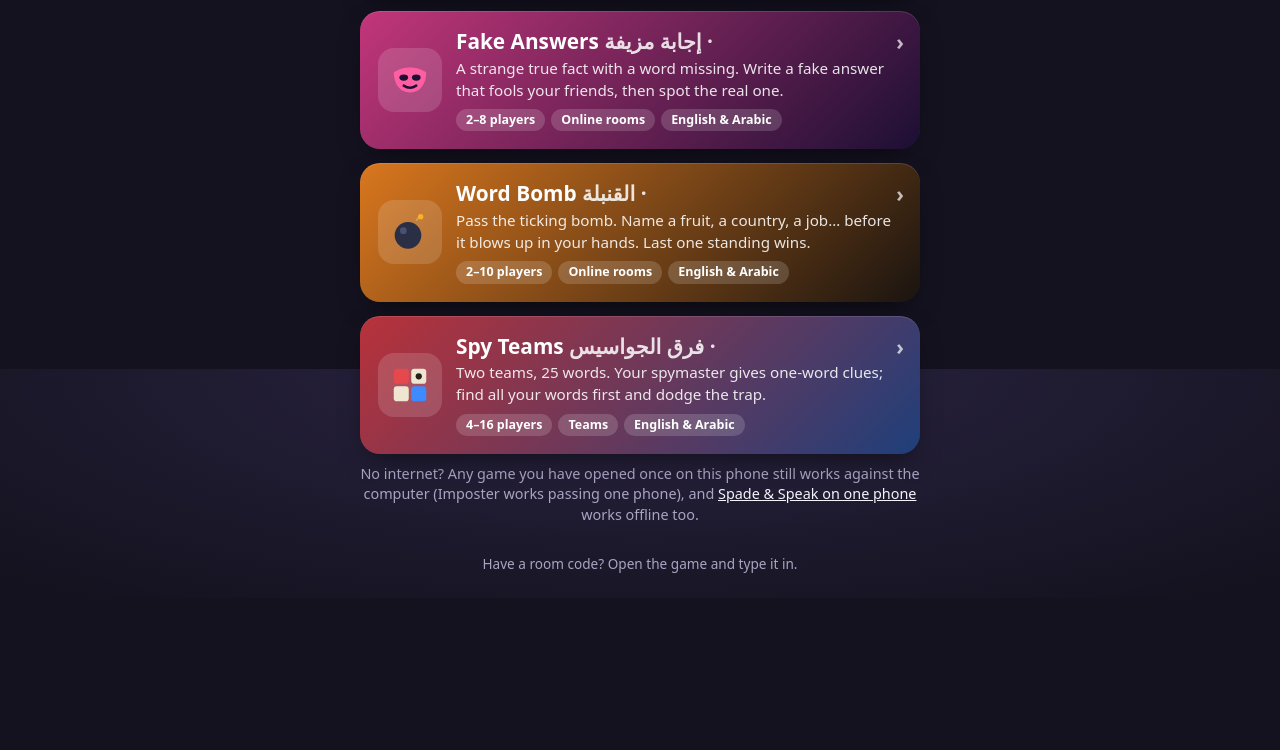
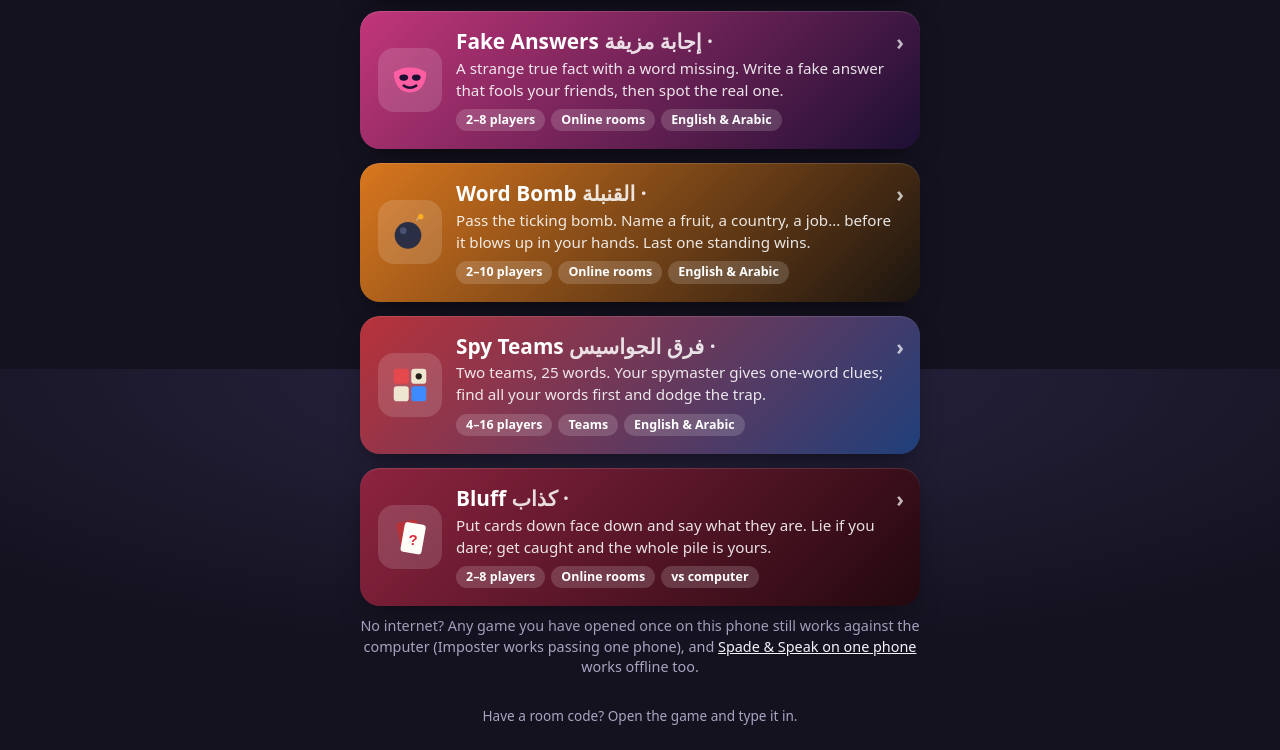
Before and after one commit to libyan11/libyan11.github.io, a plain HTML site: page index.html in a window 1280 px wide. Shown: the part 3631-4381 px from the top of the page. Before the commit the page ends 4229 px from the top, so only its background shows below. Drawn offline with Linux system fonts and the light colour scheme.

Commit message:
Add Bluff to the hub, the wheel and Game Night
Co-Authored-By: Claude Opus 5.5 <noreply@anthropic.com>

```diff
--- a/index.html
+++ b/index.html
@@ -5,7 +5,7 @@
 <script>if("serviceWorker"in navigator&&location.protocol==="https:")addEventListener("load",function(){navigator.serviceWorker.register("sw.js").catch(function(){})})</script>
 <meta name="viewport" content="width=device-width, initial-scale=1, viewport-fit=cover">
 <title>Game Night</title>
-<meta name="description" content="Free party and card games to play with friends on your phones: Spade & Speak, President & Peasant, Grand Tour Tycoon, Ludo, Dominoes, Liar's Dice, Four in a Row, Checkers, Dots and Boxes, Mancala, Imposter, Closest Guess, Code Breaker, Memory Match, Trivia, the Letter Game, Clue Cards, Draw & Guess, Crazy Eights, Mafia, Backgammon, Word Guess, Fake Answers, Word Bomb and Spy Teams. No accounts, no downloads.">
+<meta name="description" content="Free party and card games to play with friends on your phones: Spade & Speak, President & Peasant, Grand Tour Tycoon, Ludo, Dominoes, Liar's Dice, Four in a Row, Checkers, Dots and Boxes, Mancala, Imposter, Closest Guess, Code Breaker, Memory Match, Trivia, the Letter Game, Clue Cards, Draw & Guess, Crazy Eights, Mafia, Backgammon, Word Guess, Fake Answers, Word Bomb, Spy Teams and Bluff. No accounts, no downloads.">
 <meta property="og:title" content="Game Night">
 <meta property="og:description" content="Pick a game and play with friends on your phones. No accounts, no downloads.">
 <meta property="og:type" content="website">
@@ -85,6 +85,7 @@ header p { margin: 6px 0 0; color: var(--muted); }
 .fake { --c1: #C2367A; --c2: #1C0F33; }
 .bomb { --c1: #D9771E; --c2: #1A1410; }
 .spyteams { --c1: #B8323A; --c2: #1F3F7A; }
+.bluff { --c1: #8E2440; --c2: #22080F; }
 
 /* the wheel for when nobody can decide */
 /* Game Night: a playlist of games in one room */
@@ -456,6 +457,15 @@ footer { margin-top: 28px; text-align: center; color: var(--muted); font-size: .
       </div>
       <span class="go" aria-hidden="true">›</span>
     </a>
+    <a class="game bluff" data-game="bluff" data-min="2" data-max="8" data-short="Bluff" href="/bluff/">
+      <span class="emblem"><svg viewBox="0 0 64 64" aria-hidden="true"><rect x="14" y="6" width="34" height="48" rx="5" fill="#B8323A" transform="rotate(-12 31 30)"/><rect x="20" y="10" width="34" height="48" rx="5" fill="#FFFDF7" transform="rotate(10 37 34)"/><text x="37" y="44" font-size="24" text-anchor="middle" font-family="Arial" font-weight="bold" fill="#D6303A">?</text></svg></span>
+      <div>
+        <h2>Bluff <span dir="rtl" lang="ar" style="font-weight:700;opacity:.85">· كذاب</span></h2>
+        <p>Put cards down face down and say what they are. Lie if you dare; get caught and the whole pile is yours.</p>
+        <span class="chips"><span>2–8 players</span><span>Online rooms</span><span>vs computer</span></span>
+      </div>
+      <span class="go" aria-hidden="true">›</span>
+    </a>
   </nav>
 
   <p class="extra">No internet? Any game you have opened once on this phone still works against the computer (Imposter works passing one phone), and <a href="/spade-and-speak/play/">Spade &amp; Speak on one phone</a> works offline too.</p>
@@ -575,7 +585,7 @@ footer { margin-top: 28px; text-align: center; color: var(--muted); font-size: .
   document.addEventListener('keydown', function (e) { if (e.key === 'Escape' && !$('wheelModal').hidden) close(); if (e.key === 'Escape' && !$('nightModal').hidden) $('nightModal').hidden = true; });
 
   /* ---- Game Night: host picks games and rounds; friends join with the code ---- */
-  var NIGHT_GAMES = ['spyteams', 'bomb', 'fake', 'mafia', 'backgammon', 'words', 'draw', 'eights', 'trivia', 'letters', 'cluecards', 'imposter', 'closest', 'liars', 'spade', 'president', 'ludo', 'dominoes', 'four', 'checkers', 'dots', 'mancala', 'codebreaker', 'memory'];
+  var NIGHT_GAMES = ['bluff', 'spyteams', 'bomb', 'fake', 'mafia', 'backgammon', 'words', 'draw', 'eights', 'trivia', 'letters', 'cluecards', 'imposter', 'closest', 'liars', 'spade', 'president', 'ludo', 'dominoes', 'four', 'checkers', 'dots', 'mancala', 'codebreaker', 'memory'];
   var PRESETS = {
     party: [['imposter', 2], ['draw', 1], ['trivia', 1], ['cluecards', 1], ['letters', 1]],
     brain: [['four', 2], ['codebreaker', 2], ['checkers', 1], ['mancala', 1]],
--- a/night.js
+++ b/night.js
@@ -28,7 +28,8 @@
     words: { name: 'Word Guess', path: '/word-guess/' },
     fake: { name: 'Fake Answers', path: '/fake-answers/' },
     bomb: { name: 'Word Bomb', path: '/word-bomb/' },
-    spyteams: { name: 'Spy Teams', path: '/spy-teams/' }
+    spyteams: { name: 'Spy Teams', path: '/spy-teams/' },
+    bluff: { name: 'Bluff', path: '/bluff/' }
   };
   var RELAYS = [
     ['wss://public.cloud.shiftr.io:443', { username: 'public', password: 'public' }],
```
